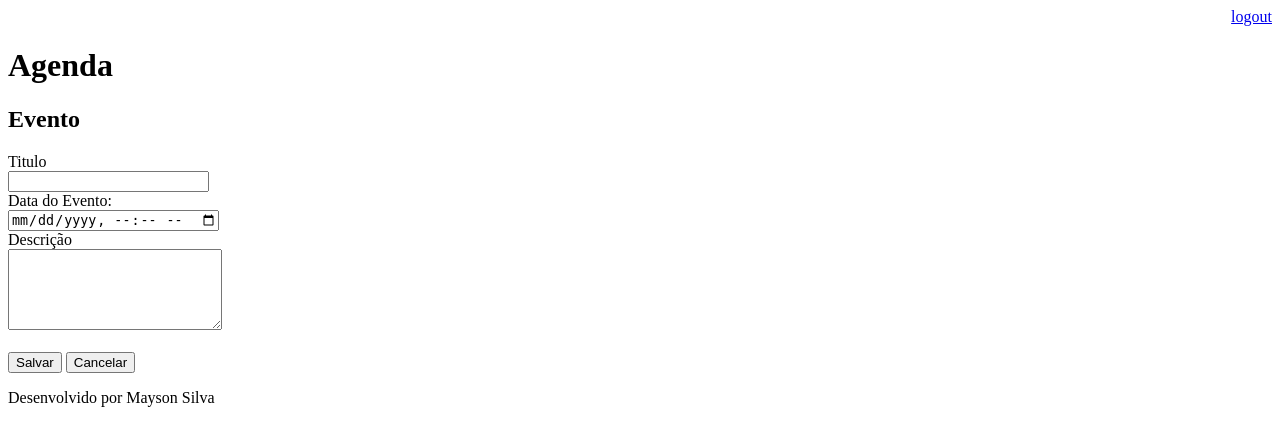
After one commit to maysonsilv/agenda, a Django app: page /agenda/evento/ in a window 1280 px wide. The commit adds this page. Shown: the top 446 px of the page. Run offline with Django 3.2, Linux system fonts and the light colour scheme; a user stored in the database is signed in.

Commit message:
Include template para inserção de eventos da agenda. Incluido o gitignore para ignorar os arquivos compilados

```diff
--- a/agenda/urls.py
+++ b/agenda/urls.py
@@ -21,6 +21,8 @@ from django.views.generic import RedirectView
 urlpatterns = [
     path('admin/', admin.site.urls),
     path('agenda/', views.lista_eventos),
+    path('agenda/evento/', views.evento),
+    path('agenda/evento/submit', views.submit_evento),
     path('', RedirectView.as_view(url='/agenda/')),
     path('login/', views.login_user),
     path('login/submit', views.submit_login),
--- a/core/views.py
+++ b/core/views.py
@@ -36,3 +36,20 @@ def lista_eventos(request):
     evento = Evento.objects.filter(usuario=usuario)
     dados = {'eventos':evento}
     return render(request, 'agenda.html', dados)
+
+@login_required(login_url='/login/')
+def evento(request):
+    return render(request, 'evento.html')
+
+@login_required(login_url='/login/')
+def submit_evento(request):
+    if request.POST:
+        titulo = request.POST.get('titulo')
+        data_evento = request.POST.get('data_evento')
+        descricao = request.POST.get('descricao')
+        usuario = request.user
+        Evento.objects.create(titulo=titulo,
+                              data_evento=data_evento,
+                              descricao=descricao,
+                              usuario=usuario)
+    return redirect('/')
--- a/templates/agenda.html
+++ b/templates/agenda.html
@@ -2,6 +2,9 @@
 
 {% block content %}
     <h2>Agendamentos</h2>
+<a href="evento/">
+    <button type="button">Novo Evento</button>
+</a>
     <ul style="font-size: 18px">
         {% for evento in eventos %}
             <li>{{ evento.titulo }} - {{ evento.get_data_evento }}</li>
--- /dev/null
+++ b/templates/evento.html
@@ -0,0 +1,25 @@
+{% extends "model-page.html" %}
+
+{% block content %}
+
+<h2>Evento</h2>
+<form action="submit" method="POST">{% csrf_token %}
+    <label>Titulo</label>
+    <br>
+    <input type="text" name="titulo" size="22,9">
+    <br>
+    <label>Data do Evento:</label>
+    <br>
+    <input type="datetime-local" name="data_evento">
+    <br>
+    <label>Descrição</label>
+    <br>
+    <textarea name="descrição" rows="5" cols="24"></textarea>
+    <br><br>
+    <button type="submit">Salvar</button>
+    <a href="/">
+        <button type="submit">Cancelar</button>
+    </a>
+
+</form>
+{% endblock %}
--- a/templates/model-header.html
+++ b/templates/model-header.html
@@ -1,6 +1,7 @@
 
     <meta charset="UTF-8">
     <title>Agenda</title>
-    <div align="right"></div>
-    <a href="/logout">logout</a>
+    <div align="right">
+        <a href="/logout">logout</a>
+    </div>
     <h1>Agenda</h1>
```
Also changed, not shown: db.sqlite3, 1 other file.
